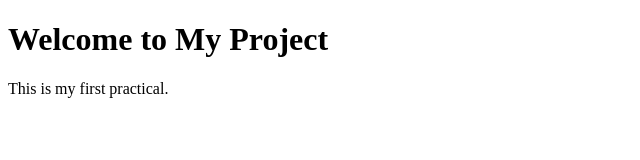
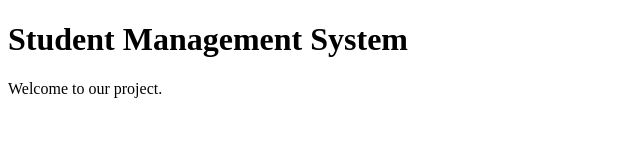
Before and after one commit to muskanmustafa08-byte/SoftwareEngineeringLab, a plain HTML site: page index.html in a window 1280 px wide. Shown: the whole page, without its empty margins (0-640 px from the left). Drawn offline with Linux system fonts and the light colour scheme.

Commit message:
Add files via upload

```diff
--- a/index.html
+++ b/index.html
@@ -1,10 +1,10 @@
 <!DOCTYPE html>
 <html>
 <head>
-    <title>My First Project</title>
+    <title>Student Management</title>
 </head>
 <body>
-    <h1>Welcome to My Project</h1>
-    <p>This is my first practical.</p>
+    <h1>Student Management System</h1>
+    <p>Welcome to our project.</p>
 </body>
 </html>
```
